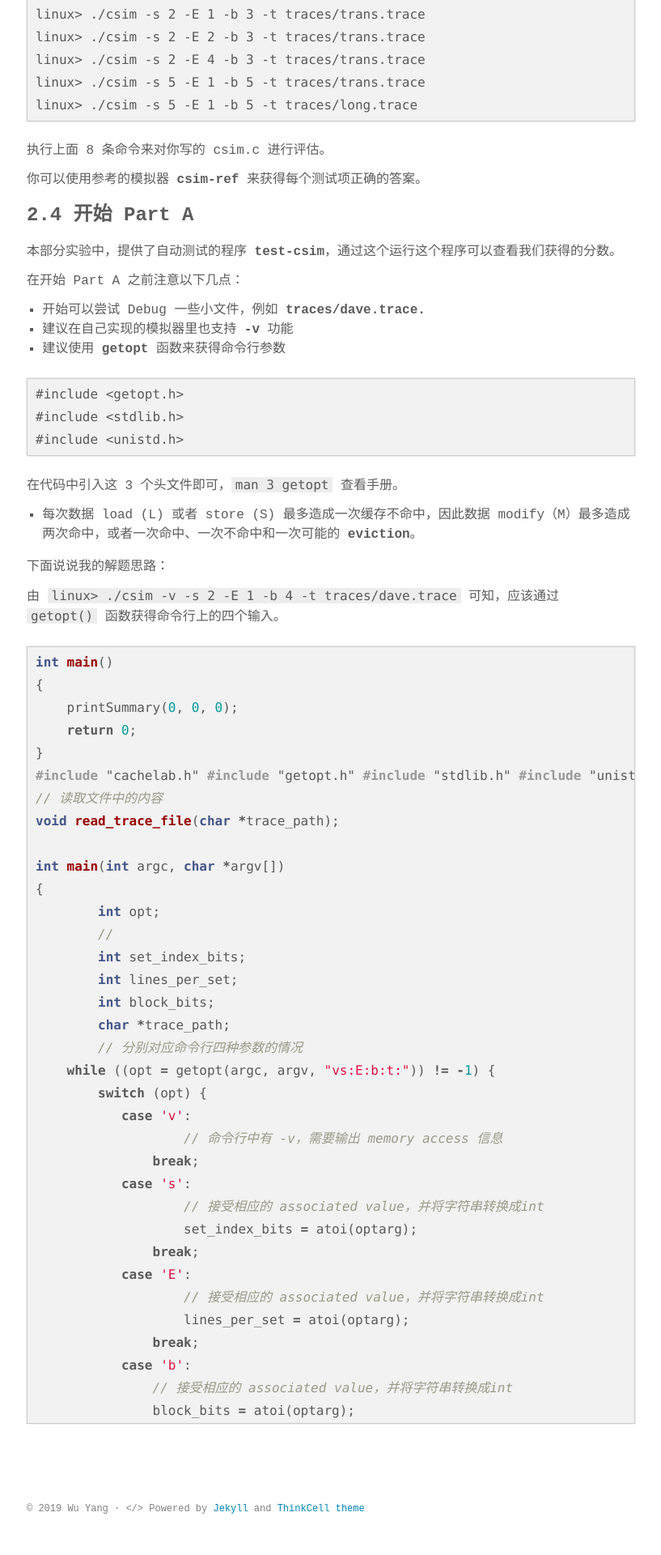
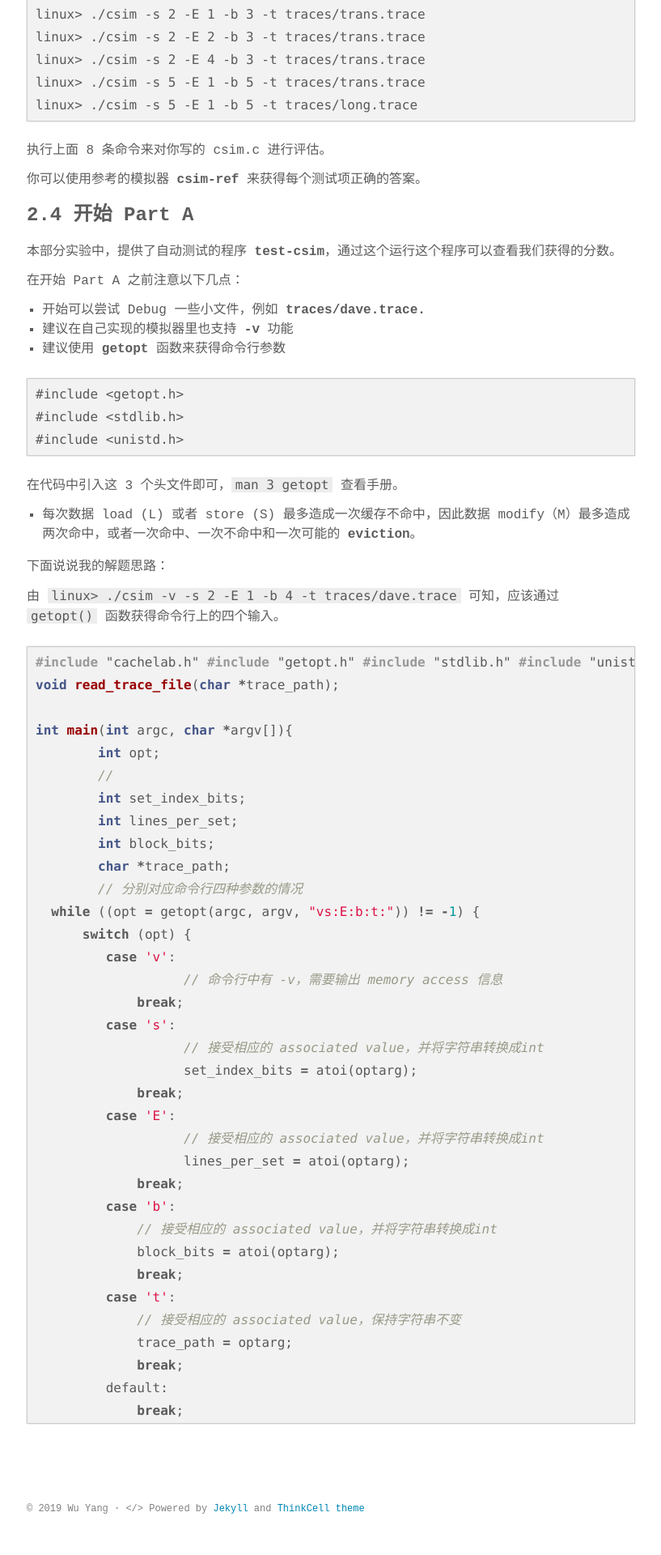
Before and after one commit to drivebyer/old-blog-theme, a Jekyll site: the page built from _posts/2019-02-14-深入理解计算机系统-Cache-Lab-实验报告.md, in a window 1280 px wide. Shown: the part 2706-4626 px from the top of the page at 81% size, without its empty margins (231-1048 px from the left). Built offline with Jekyll 4.4.1, drawn with Linux system fonts in a browser that asks for light colours; some web fonts are replaced; some of the changed lines change nothing that is shown.

Commit message:
Update 2019-02-14-深入理解计算机系统-Cache-Lab-实验报告.md

````diff
--- a/_posts/2019-02-14-深入理解计算机系统-Cache-Lab-实验报告.md
+++ b/_posts/2019-02-14-深入理解计算机系统-Cache-Lab-实验报告.md
@@ -153,11 +153,6 @@
 由 `linux> ./csim -v -s 2 -E 1 -b 4 -t traces/dave.trace` 可知，应该通过 `getopt()` 函数获得命令行上的四个输入。
 
 ```c
-int main()
-{
-    printSummary(0, 0, 0);
-    return 0;
-}
 #include "cachelab.h"
 #include "getopt.h"
 #include "stdlib.h"
@@ -166,11 +161,9 @@
 #include "stdio.h"
 #include "stdint.h"
 
-// 读取文件中的内容
 void read_trace_file(char *trace_path);
 
-int main(int argc, char *argv[])
-{
+int main(int argc, char *argv[]){
 	int opt;
 	//
 	int set_index_bits;
@@ -178,38 +171,60 @@
 	int block_bits;
 	char *trace_path;
 	// 分别对应命令行四种参数的情况
-    while ((opt = getopt(argc, argv, "vs:E:b:t:")) != -1) {
-        switch (opt) {
-           case 'v':
-           	   // 命令行中有 -v，需要输出 memory access 信息
-               break;
-           case 's':
-           	   // 接受相应的 associated value，并将字符串转换成int
-           	   set_index_bits = atoi(optarg);
-               break;
-           case 'E':
-           	   // 接受相应的 associated value，并将字符串转换成int
-           	   lines_per_set = atoi(optarg);
-               break;
-           case 'b':
-               // 接受相应的 associated value，并将字符串转换成int
-               block_bits = atoi(optarg);
-               break;
-           case 't':
-               // 接受相应的 associated value，保持字符串不变
-               trace_path = optarg;
-               // 读取该文件中的内容
-               // L 10,4
-               // S 18,4
-     		   // L 20,4
-			   // S 28,4
-			   // S 50,4
-               break;
-           default:
-               break;
-        }
+  while ((opt = getopt(argc, argv, "vs:E:b:t:")) != -1) {
+      switch (opt) {
+         case 'v':
+         	   // 命令行中有 -v，需要输出 memory access 信息
+             break;
+         case 's':
+         	   // 接受相应的 associated value，并将字符串转换成int
+         	   set_index_bits = atoi(optarg);
+             break;
+         case 'E':
+         	   // 接受相应的 associated value，并将字符串转换成int
+         	   lines_per_set = atoi(optarg);
+             break;
+         case 'b':
+             // 接受相应的 associated value，并将字符串转换成int
+             block_bits = atoi(optarg);
+             break;
+         case 't':
+             // 接受相应的 associated value，保持字符串不变
+             trace_path = optarg;
+             break;
+         default:
+             break;
+      }
+  }
+
+  // TODO
+
+  printSummary(0, 0, 0);
+  return 0;
+}
+
+// 读取该文件中的内容
+// L 10,4
+// S 18,4
+// L 20,4
+// S 28,4
+// S 50,4
+void read_trace_file(char *trace_path){
+  // 以只读模式打开文件
+  FILE *fp = fopen(trace_path, "r");
+  // 开辟缓冲区存放读取到的每行数据
+  char *buff;
+  // 行指针，用来读取行内数据
+  char *line_pointer;
+  // 读取文件内容
+  while( fgets(buff, 255, fp) != EOF ){
+    line_pointer = buff;
+    // 只考虑 L S M 的情况
+    if( *line_pointer == 'I' ){
+      continue;
     }
+    line_pointer++;
+  }
+}
 
-
-}
 ```
````
